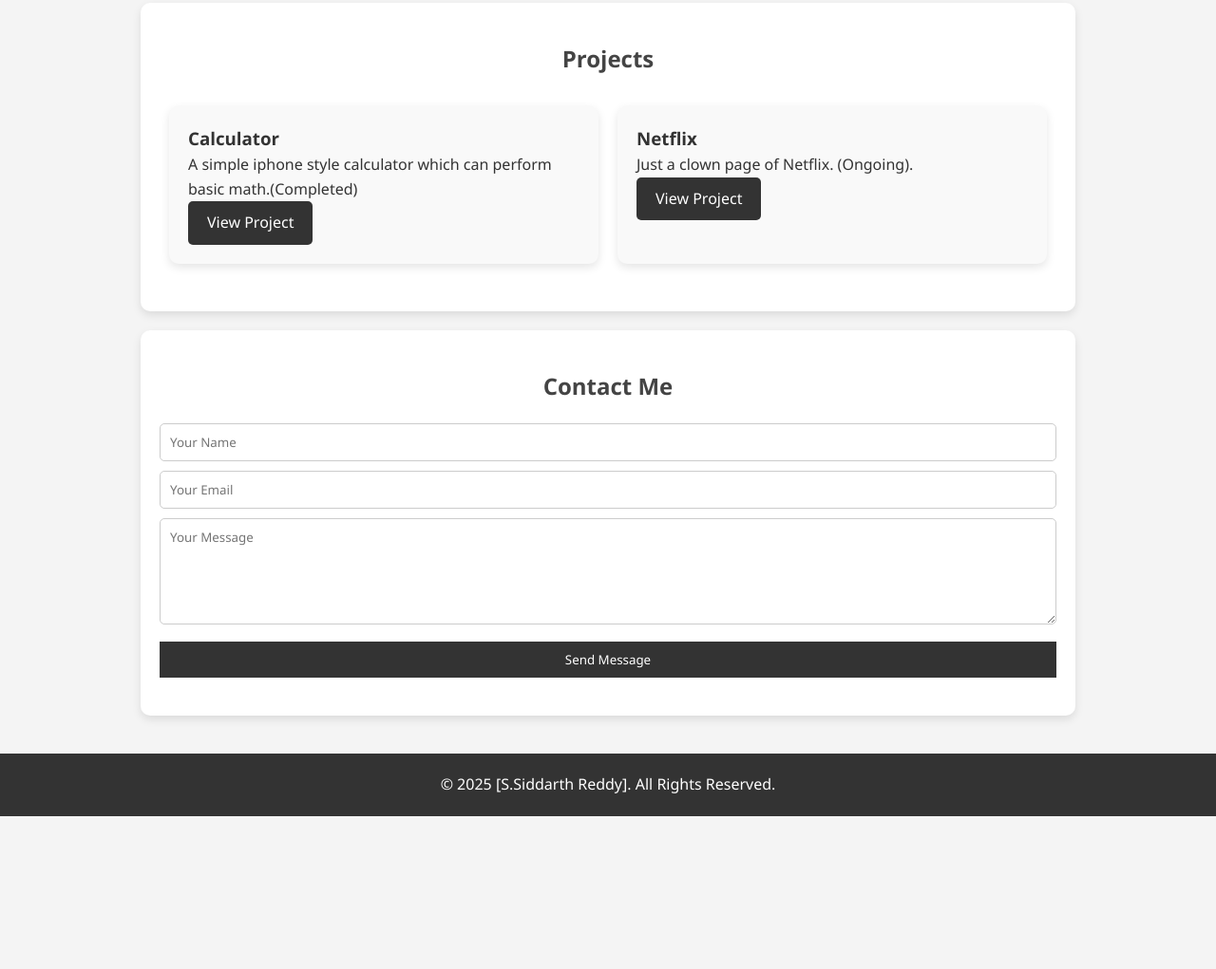
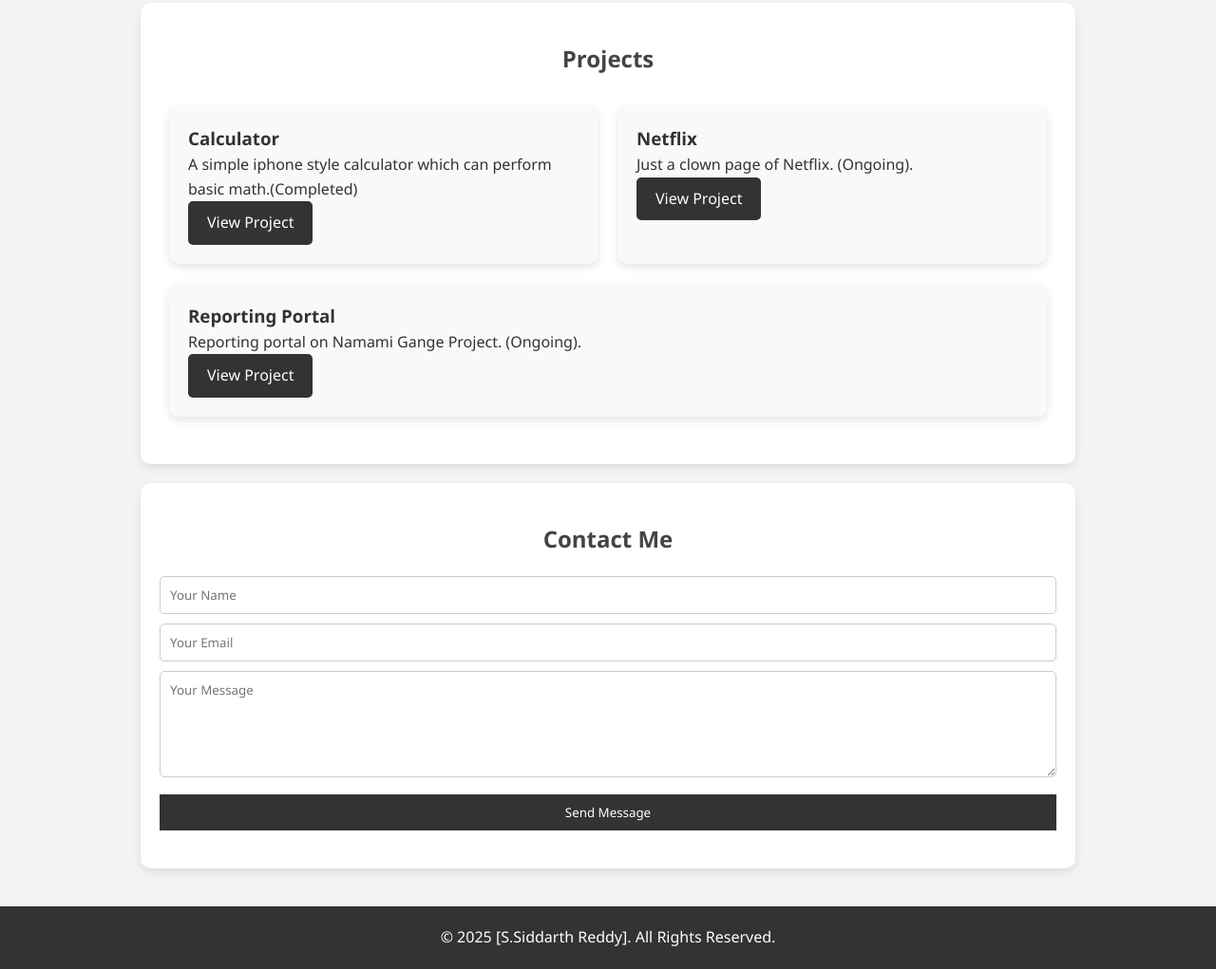
Before and after one commit to SiddarthReddy777/Siddarth-Reddy, a plain HTML site: page index.html in a window 1280 px wide. Shown: the part 1057-2078 px from the top of the page at 95% size. Before the commit the page ends 1917 px from the top, so only its background shows below. Drawn offline with Linux system fonts and the light colour scheme.

Commit message:
Update index.html

```diff
--- a/index.html
+++ b/index.html
@@ -186,6 +186,11 @@
                 <p> Just a clown page of Netflix. (Ongoing).</p>
                 <a href="netflix.html" class="btn">View Project</a>
             </div>
+             <div class="project">
+                <h3>Reporting Portal</h3>
+                <p>Reporting portal on Namami Gange Project. (Ongoing).</p>
+                <a href="eaaportal.html" class="btn">View Project</a>
+            </div>
         </div>
     </section>
 
```
